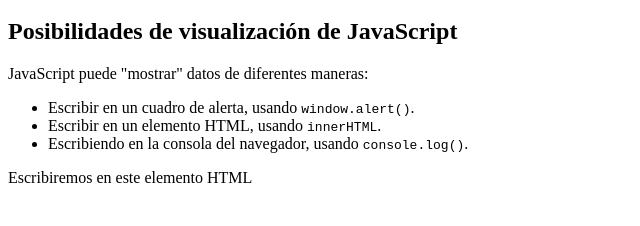
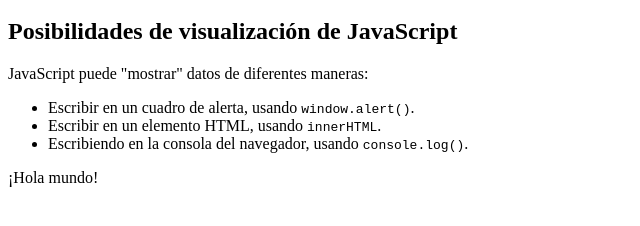
Before and after one commit to organizacion-peps-JGSG/Actividad-JavaScript, a website: page ejercicio0.html in a window 1280 px wide. Shown: the part 48-274 px from the top of the page, without its empty margins (0-640 px from the left). Drawn offline with Linux system fonts and the light colour scheme.

Commit message:
=Primer ejercicio

```diff
--- a/ejercicio0.html
+++ b/ejercicio0.html
@@ -16,25 +16,32 @@
         <p id="demo">Escribiremos en este elemento HTML</p>
         <script>
             // Alerta
+            alert('Es una alerta');
 
             /*
                 Escribir en un elemento HTML, usando innerHTML.
                 Escribimos en este elemento HTML: ¡Hola mundo!
             */
+           document.getElementById('demo').innerHTML = '¡Hola mundo!';
 
 
             // Consolas log
+            console.log('Esto es un mensaje log');
 
             // Mensaje de información
+            console.info('Esto es un mensaje de información');
 
             // Mensaje de error
+            console.error('Esto es un mensaje de error');
 
             // Mensaje de advertencia
 
             // Debugger
             // Descomenta -->
-            /* Descomenta --> /* debugger
-            console.log('Despues de la depuración'); */ // <--- Descomenta para comprobar el efecto.
+            /* Descomenta --> */
+
+            debugger
+            console.log('Despues de la depuración');  // <--- Descomenta para comprobar el efecto.
         </script>
     </body>
 </html>
```
